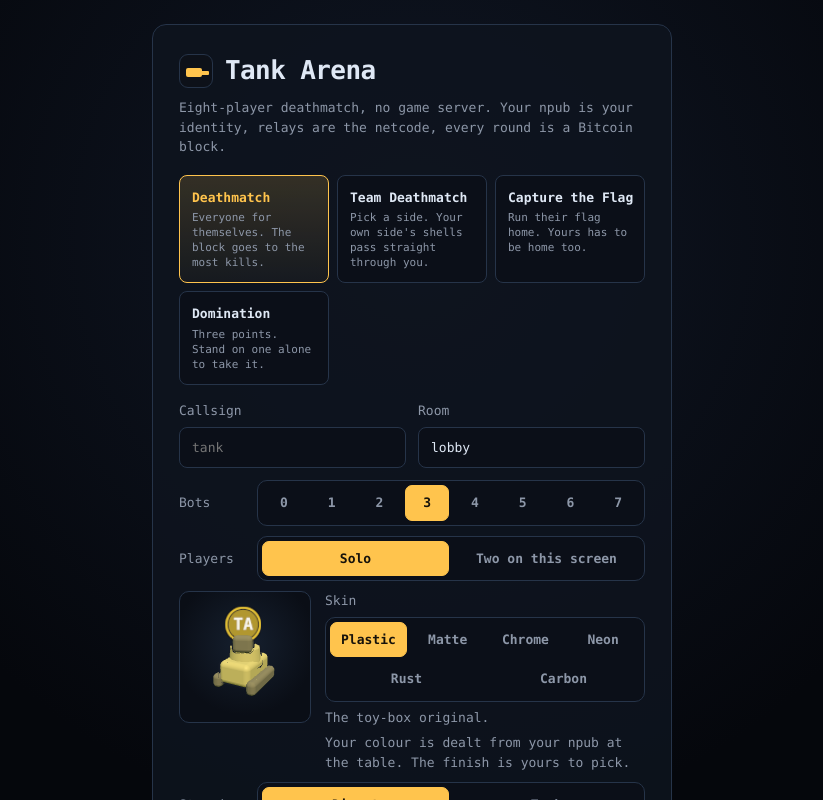
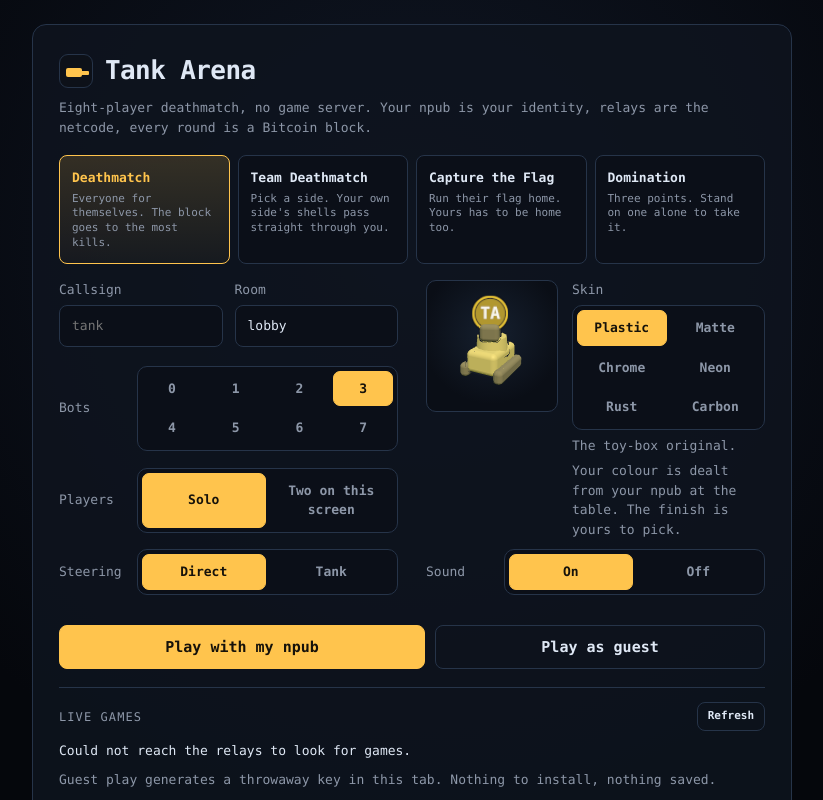
Before and after one commit to satoshipuzzles/nostr-tank-arena, a website built with Vite: page index.html in a window 1280 px wide. Shown: the whole page, without its empty margins (228-1051 px from the left). Built offline with nearby package versions, Linux system fonts and the light colour scheme; what nostr-tools would draw is missing.

Commit message:
Let the lobby card use a desk's width, not just a phone's
The card was fixed at width: min(520px, 100%) no matter how wide the
window got, so every row inside stacked into a single column and the
card ran tall enough to fall off the bottom of the screen with room to
spare — 1052px of card in a 900px-tall window, hemmed by empty black on
both sides.

Past 860px there is width to spend: the card grows to min(760px, 100%)
and the rows costing the most height (fields+bots+players next to the
garage, steering next to sound) run side by side instead of
top-to-bottom, via grid-template-areas so DOM/tab order is untouched.

Verified at 1440x900 (760x807 card, no overflow), 1024x768, and
390x844 mobile (unchanged, single column as before). test:board,
test:mobile and test:lobby show no new failures versus the unmodified
branch.

Co-authored-by: rd2madnss <34197424+rd2madnss@users.noreply.github.com>
Signed-off-by: rd2madnss <34197424+rd2madnss@users.noreply.github.com>

```diff
--- a/index.html
+++ b/index.html
@@ -219,7 +219,7 @@
           </div>
         </div>
 
-        <div class="seg-row">
+        <div class="seg-row" id="row-steering">
           <span class="seg-label">Steering</span>
           <div class="seg" id="scheme" role="group" aria-label="Steering">
             <button type="button" data-value="direct">Direct</button>
@@ -227,7 +227,7 @@
           </div>
         </div>
 
-        <div class="seg-row">
+        <div class="seg-row" id="row-sound">
           <span class="seg-label">Sound</span>
           <div class="seg" id="sound" role="group" aria-label="Sound">
             <button type="button" data-value="on">On</button>
--- a/src/style.css
+++ b/src/style.css
@@ -968,6 +968,63 @@ summary { cursor: pointer; color: var(--dim); font-size: 13px; }
  * that is pure prose and the README says the same thing at more length. The
  * rest is spacing.
  */
+/*
+ * The lobby on a desk: the card was fixed at `min(520px, 100%)` no matter how
+ * wide the window got, so every row inside stacked into one column and the
+ * card ran tall enough to fall off the bottom of the very screen with room to
+ * spare — 1052px of card in a 900px-tall window, hemmed by empty black on
+ * both sides. Past 860px there is width to spend, so the card grows and the
+ * three rows that were costing the most height (fields+bots+players next to
+ * the garage, and steering next to sound) run side by side instead of
+ * top-to-bottom. `grid-template-areas` rather than reordering the markup: the
+ * DOM order stays the natural tab order, only the visual position moves.
+ */
+@media (min-width: 860px) {
+  .lobby-card {
+    width: min(760px, 100%);
+    display: grid;
+    grid-template-columns: 1fr 1fr;
+    column-gap: 28px;
+    align-items: start;
+    grid-template-areas:
+      "brand    brand"
+      "tag      tag"
+      "modes    modes"
+      "side     side"
+      "fields   garage"
+      "bots     garage"
+      "players  garage"
+      "steering sound"
+      "row      row"
+      "live     live"
+      "note     note"
+      "error    error"
+      "advanced advanced";
+  }
+  .lobby-card > .brand { grid-area: brand; }
+  .lobby-card > .tag { grid-area: tag; }
+  .lobby-card > #modes { grid-area: modes; }
+  .lobby-card > #row-side { grid-area: side; }
+  .lobby-card > .fields { grid-area: fields; }
+  .lobby-card > #row-bots { grid-area: bots; }
+  .lobby-card > #row-players { grid-area: players; }
+  /*
+   * Eight buttons is one too many for `.seg`'s flex-wrap to split evenly once
+   * this row is squeezed into a half-width column: seven fit on the first
+   * line and "7" wraps alone, stretched across the full row by itself. A
+   * fixed 4-column grid keeps two even rows of four instead.
+   */
+  #row-bots .seg { display: grid; grid-template-columns: repeat(4, 1fr); gap: 4px; }
+  .lobby-card > .garage { grid-area: garage; }
+  .lobby-card > #row-steering { grid-area: steering; }
+  .lobby-card > #row-sound { grid-area: sound; }
+  .lobby-card > .row { grid-area: row; }
+  .lobby-card > .live { grid-area: live; }
+  .lobby-card > #lobby-note { grid-area: note; }
+  .lobby-card > #lobby-error { grid-area: error; }
+  .lobby-card > .advanced { grid-area: advanced; }
+}
+
 @media (max-height: 460px) and (orientation: landscape) {
   #lobby { padding: 10px; align-items: center; }
   .lobby-card { padding: 14px 18px; width: min(680px, 100%); }
```
